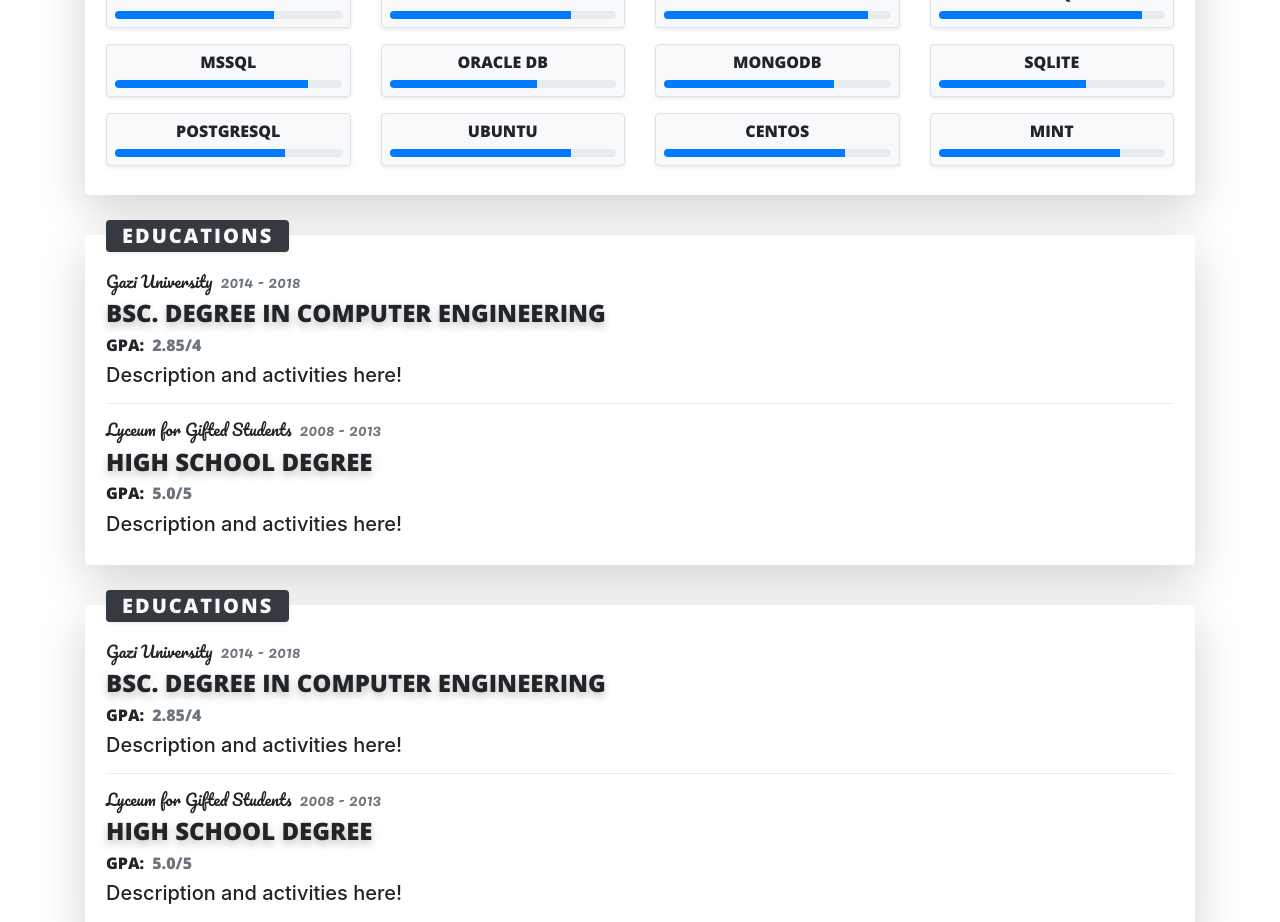
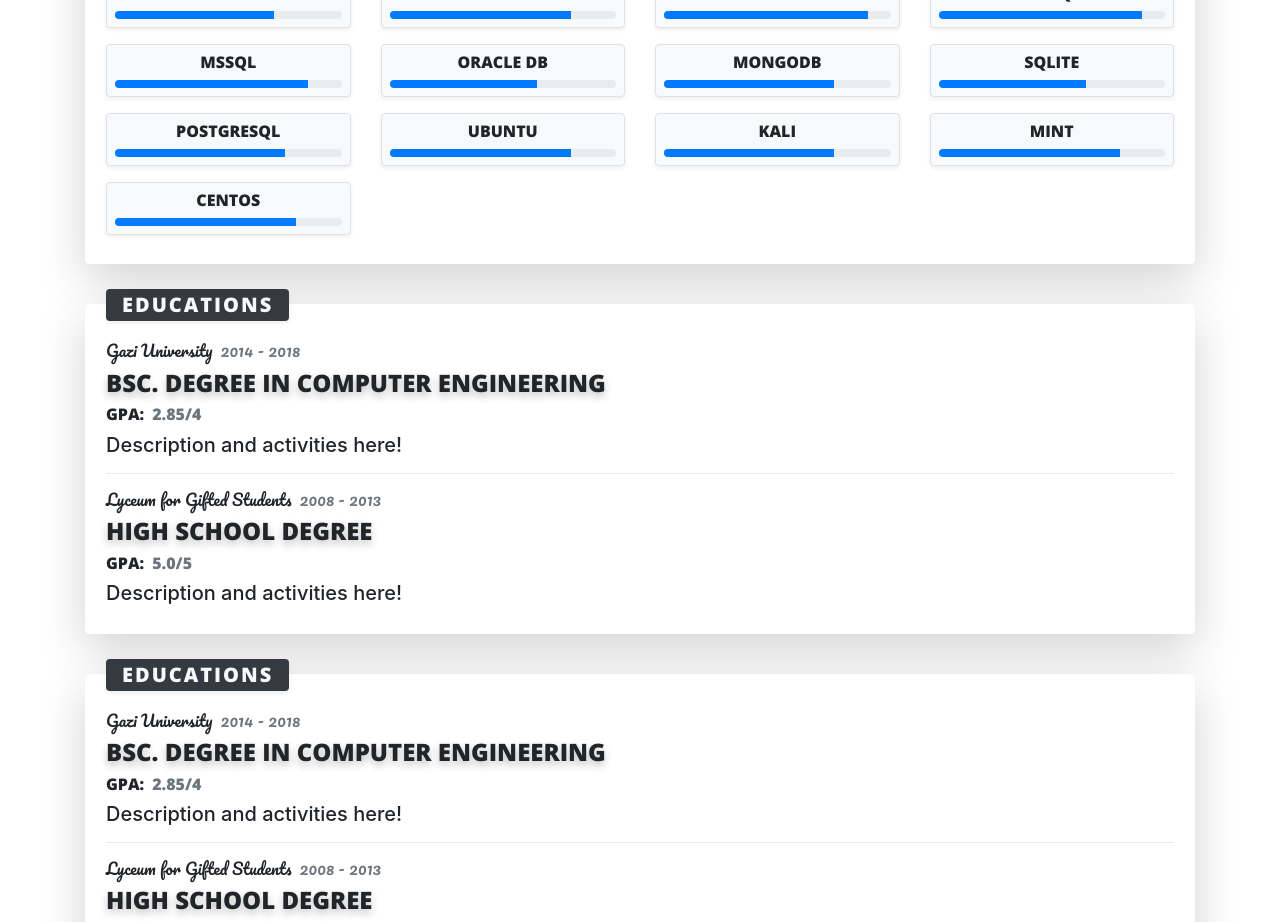
Before and after one commit to shockyrow/portfolio, a React (Create React App) app: page / in a window 1280 px wide. Shown: the part 2460-3382 px from the top of the page. Built offline with nearby package versions, Linux system fonts and the light colour scheme; a web font is replaced by a local one.

Commit message:
Skills and languages section modified

```diff
--- a/src/assets/json/skills.json
+++ b/src/assets/json/skills.json
@@ -90,12 +90,16 @@
       "progress": 80
     },
     {
-      "name": "CentOS",
-      "progress": 80
+      "name": "Kali",
+      "progress": 75
     },
     {
       "name": "Mint",
       "progress": 80
+    },
+    {
+      "name": "CentOS",
+      "progress": 80
     }
   ]
 }
--- a/src/js/components/Languages.js
+++ b/src/js/components/Languages.js
@@ -8,7 +8,7 @@ class Languages extends Component {
             (item) => (
                 <Fragment>
                     <div className="col-sm-6 col-md-4 col-lg-3 my-2">
-                        <div className="btn btn-block btn-light p-2 shadow-sm border rounded">
+                        <div className="btn btn-block btn-light border shadow-sm p-2">
                             <h6 className="opensans-title">
                                 {item["name"]}
                             </h6>
--- a/src/js/components/Skills.js
+++ b/src/js/components/Skills.js
@@ -8,7 +8,7 @@ class Skills extends Component {
             (item) => (
                 <Fragment>
                     <div className="col-sm-6 col-md-4 col-lg-3 my-2">
-                        <div className="btn btn-block btn-light p-2 shadow-sm border rounded">
+                        <div className="btn btn-block btn-light border shadow-sm p-2">
                             <h6 className="opensans-title">
                                 {item["name"]}
                             </h6>
```
